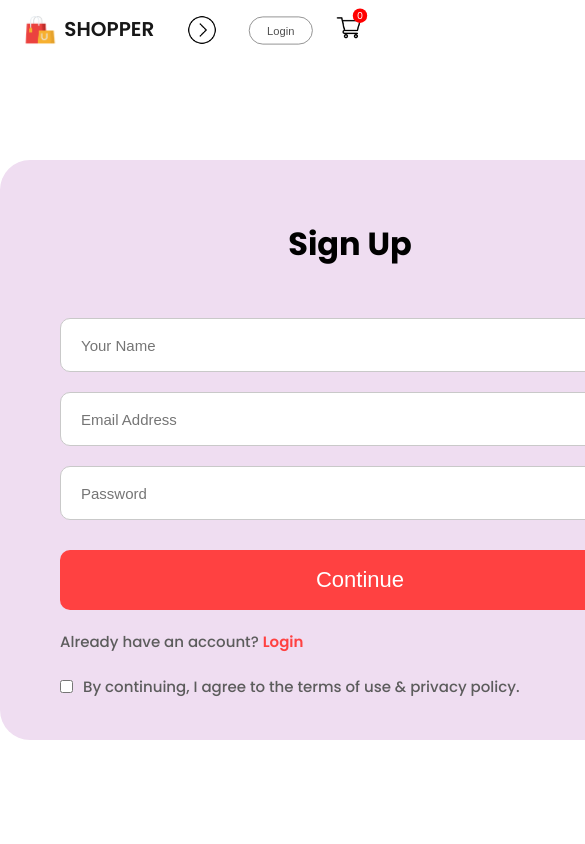
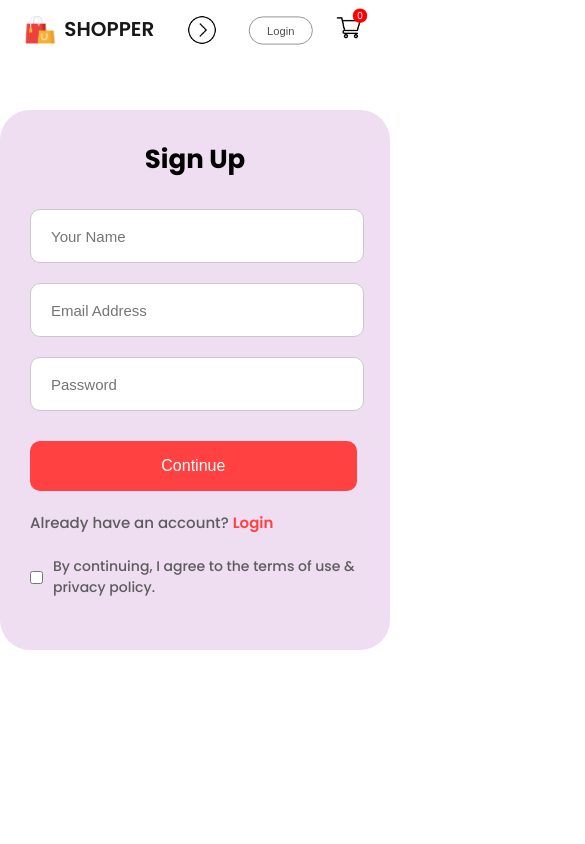
Before and after one commit to ElanurToptas/e-commerce, a React (Create React App) app: page /login in a window 390 px wide. Shown: the top 844 px of the page, 585 px wide, since content can reach past the window. Built offline with nearby package versions, Linux system fonts and the light colour scheme.

Commit message:
LoginSignup component completed as responsive

```diff
--- a/src/Pages/SCSS/LoginSignup.scss
+++ b/src/Pages/SCSS/LoginSignup.scss
@@ -76,3 +76,65 @@
     font-weight: 500;
   }
 }
+
+@media(max-width:1280px){
+  .loginsignup{
+    padding-top: 50px;
+
+    .loginsignup-container{
+      width: auto;
+      max-width: 500px;
+      max-height: 500px;
+
+      h1{
+        margin: 10px 0px;
+      }
+
+      .loginsignup-fields{
+        gap: 20px;
+        margin-top: 20px;
+
+        input{
+          height: 50px;
+          width: 94%;
+        }
+      }
+    }
+
+    button{
+        width: 100%;
+      }
+
+      .loginsignup-agree{
+        font-size: 14px;
+        gap: 10px;
+      }
+
+  }
+}
+
+@media(max-width:800px){
+  .loginsignup{
+
+    .loginsignup-container{
+      padding: 20px 30px;
+
+      h1{
+        font-size: 26px;
+      }
+
+      .loginsignup-fields{
+        margin-top: 20px;
+        input{
+          height: 50px;
+        }
+      }
+    }
+
+    button{
+        height: 50px;
+        font-size: 16px;
+        width: 99%;
+      }
+  }
+}
```
